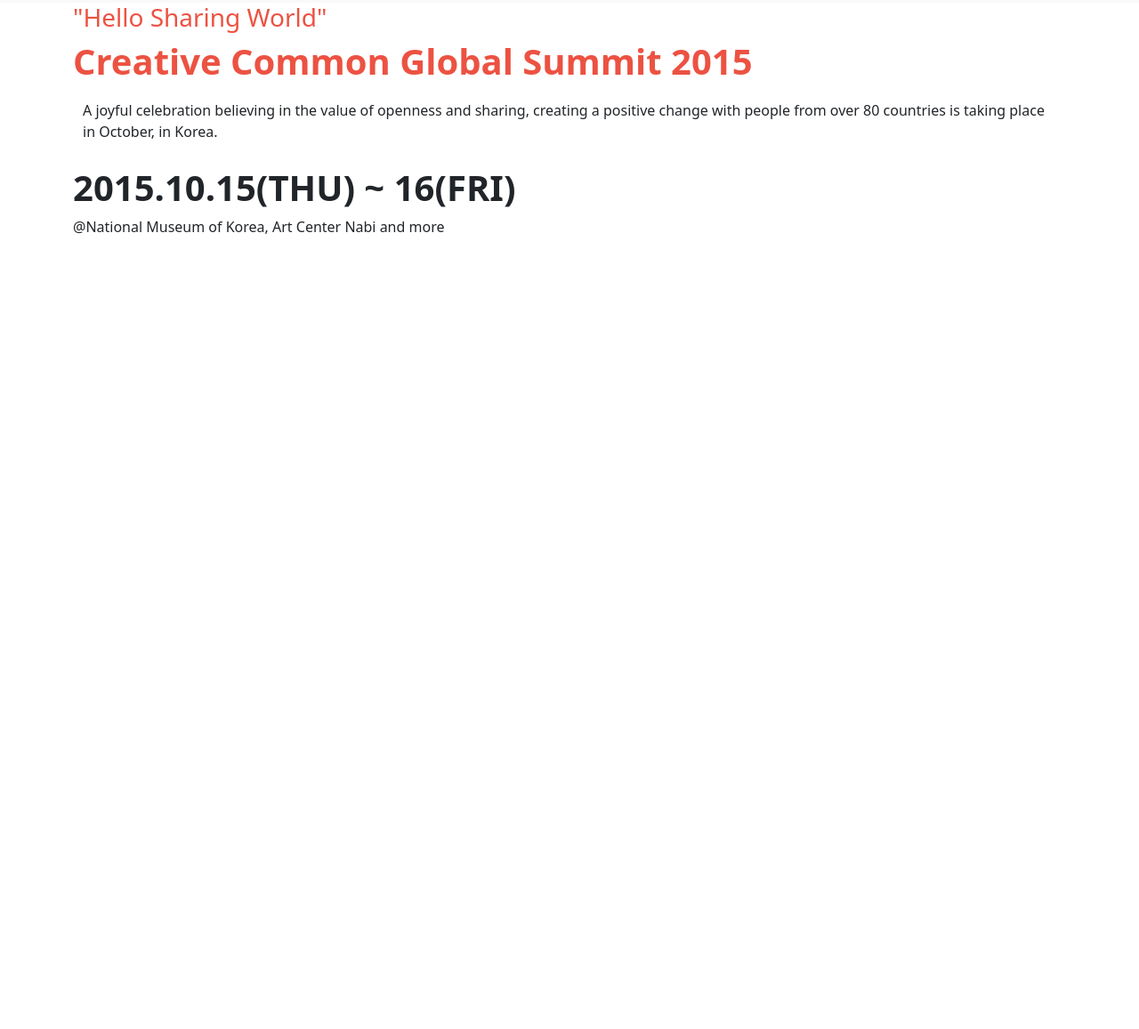
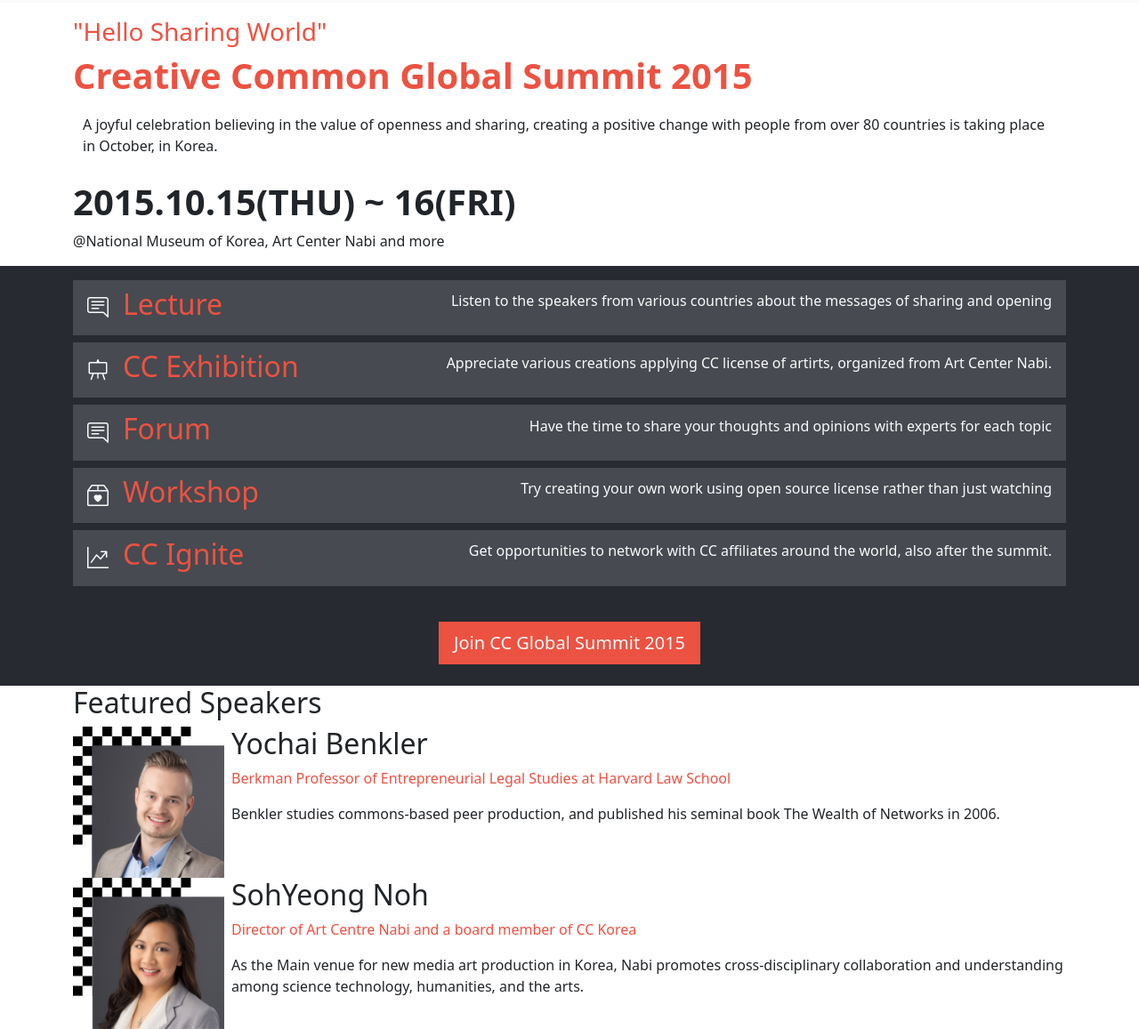
Before and after one commit to limavfabio/summit-template, a website: page index.html in a window 1280 px wide. Shown: the part 53-1210 px from the top of the page at 89% size. Before the commit the page ends 800 px from the top, so only its background shows below. Drawn offline with nearby package versions, Linux system fonts and the light colour scheme.

Commit message:
Add Featured Speakers Section

```diff
--- a/index.html
+++ b/index.html
@@ -6,6 +6,10 @@
     <meta name="viewport" content="width=device-width, initial-scale=1.0" />
     <title>Summit Template</title>
     <link rel="stylesheet" href="css/main.css" />
+    <link
+      rel="stylesheet"
+      href="https://cdn.jsdelivr.net/npm/bootstrap-icons@1.9.1/font/bootstrap-icons.css"
+    />
   </head>
   <body>
     <main>
@@ -34,9 +38,9 @@
         </div>
       </nav>
       <!-- Hero section -->
-      <div class="">
-        <section class="container">
-          <h3 class="text-primary">"Hello Sharing World"</h3>
+      <section id="hero" class="">
+        <div class="container">
+          <h3 class="text-primary mt-3">"Hello Sharing World"</h3>
           <h1 class="text-primary fw-bold">
             Creative Common Global Summit 2015
           </h1>
@@ -47,8 +51,100 @@
           </p>
           <p class="h1 fw-bold">2015.10.15(THU) ~ 16(FRI)</p>
           <p>@National Museum of Korea, Art Center Nabi and more</p>
-        </section>
-      </div>
+        </div>
+      </section>
+      <!-- Programmation Section -->
+      <section id="program" class="bg-dark">
+        <div class="container d-flex flex-column gap-2">
+          <div class="program-card text-light mt-3">
+            <i class="bi bi-chat-right-text"></i>
+            <h2 class="text-primary">Lecture</h2>
+            <p>
+              Listen to the speakers from various countries about the messages
+              of sharing and opening
+            </p>
+          </div>
+          <div class="program-card text-light">
+            <i class="bi bi-easel"></i>
+            <h2 class="text-primary">CC Exhibition</h2>
+            <p>
+              Appreciate various creations applying CC license of artirts,
+              organized from Art Center Nabi.
+            </p>
+          </div>
+          <div class="program-card text-light">
+            <i class="bi bi-chat-right-text"></i>
+            <h2 class="text-primary">Forum</h2>
+            <p>
+              Have the time to share your thoughts and opinions with experts for
+              each topic
+            </p>
+          </div>
+          <div class="program-card text-light">
+            <i class="bi bi-box2-heart"></i>
+            <h2 class="text-primary">Workshop</h2>
+            <p>
+              Try creating your own work using open source license rather than
+              just watching
+            </p>
+          </div>
+          <div class="program-card text-light mb-3">
+            <i class="bi bi-graph-up-arrow"></i>
+            <h2 class="text-primary">CC Ignite</h2>
+            <p>
+              Get opportunities to network with CC affiliates around the world,
+              also after the summit.
+            </p>
+          </div>
+        </div>
+        <div class="d-flex justify-content-center">
+          <button class="btn btn-primary text-light my-4 btn-lg">
+            Join CC Global Summit 2015
+          </button>
+        </div>
+      </section>
+      <!-- Featured Speakers Section -->
+      <section id="speakers">
+        <div class="container">
+          <h2>Featured Speakers</h2>
+          <div class="d-flex">
+            <img
+              class=""
+              src="/images/speakers-pics/checkered-blonde-man.png"
+              alt="Yochai"
+            />
+            <div class="ms-2">
+              <h2>Yochai Benkler</h2>
+              <p class="text-primary">
+                Berkman Professor of Entrepreneurial Legal Studies at Harvard
+                Law School
+              </p>
+              <p>
+                Benkler studies commons-based peer production, and published his
+                seminal book The Wealth of Networks in 2006.
+              </p>
+            </div>
+          </div>
+          <div class="d-flex">
+            <img
+              class=""
+              src="/images/speakers-pics/checkered-business-woman-1.png"
+              alt="Yochai"
+            />
+            <div class="ms-2">
+              <h2>SohYeong Noh</h2>
+              <p class="text-primary">
+                Director of Art Centre Nabi and a board member of CC Korea
+              </p>
+              <p>
+                As the Main venue for new media art production in Korea, Nabi
+                promotes cross-disciplinary collaboration and understanding
+                among science technology, humanities, and the arts.
+              </p>
+            </div>
+          </div>
+        </div>
+      </section>
       <!-- Bootstrap Scripts -->
       <script src="https://cdn.jsdelivr.net/npm/bootstrap@5.2.0/dist/js/bootstrap.bundle.min.js"></script>
     </main>
--- a/package.json
+++ b/package.json
@@ -2,7 +2,6 @@
   "name": "summit-template",
   "packageManager": "yarn@3.2.2",
   "dependencies": {
-    "bootstrap": "^5.2.0",
-    "bootstrap-icons": "^1.9.1"
+    "bootstrap": "^5.2.0"
   }
 }
--- a/sass/main.scss
+++ b/sass/main.scss
@@ -1,17 +1,49 @@
 // Import Bootstrap Functions
 @import "../node_modules/bootstrap/scss/_functions.scss";
-// Import Bootstrap Variables
-// @import "../node_modules/bootstrap/scss/variables";
 
 // Custom Variables
-$primary:       #ec5242;
+$primary: #ec5242;
 // $secondary:     $gray-600 !default;
 // $success:       $green !default;
 // $info:          $cyan !default;
 // $warning:       $yellow !default;
 // $danger:        $red !default;
 // $light:         $gray-100 !default;
-$dark:          #272a31;
+$dark: #272a31;
 
 // Import Bootstrap
-@import '../node_modules/bootstrap/scss/bootstrap.scss';
+@import "../node_modules/bootstrap/scss/bootstrap.scss";
+
+// Custom classes
+div.program-card {
+  background-color: rgba(255, 255, 255, 0.15);
+  display: flex;
+  gap: 1em;
+  align-items: center;
+  padding: 0.5em 1em;
+  p {
+    margin-left: auto;
+  }
+  h2 {
+    min-width: 150px;
+  }
+}
+
+i {
+  font-size: 1.5em;
+}
+
+// Custom Classes for the Programmation Section
+
+#program button {
+    border-radius: 0;
+
+}
+
+// Custom Classes for the Featured Speakers section
+
+#speakers img {
+    width: 170px;
+    height: 170px;
+    object-fit: cover;
+}
```
Also changed, not shown: css/main.css, images/speakers-pics/Checkered_guestSpeaker.png (added), images/speakers-pics/checkered-blonde-man.png (added), images/speakers-pics/checkered-business-woman-1.png (added), images/speakers-pics/checkered_business-hindi-man-1.png (added), images/speakers-pics/checkered_business-man-2.png (added), 4 other files.
